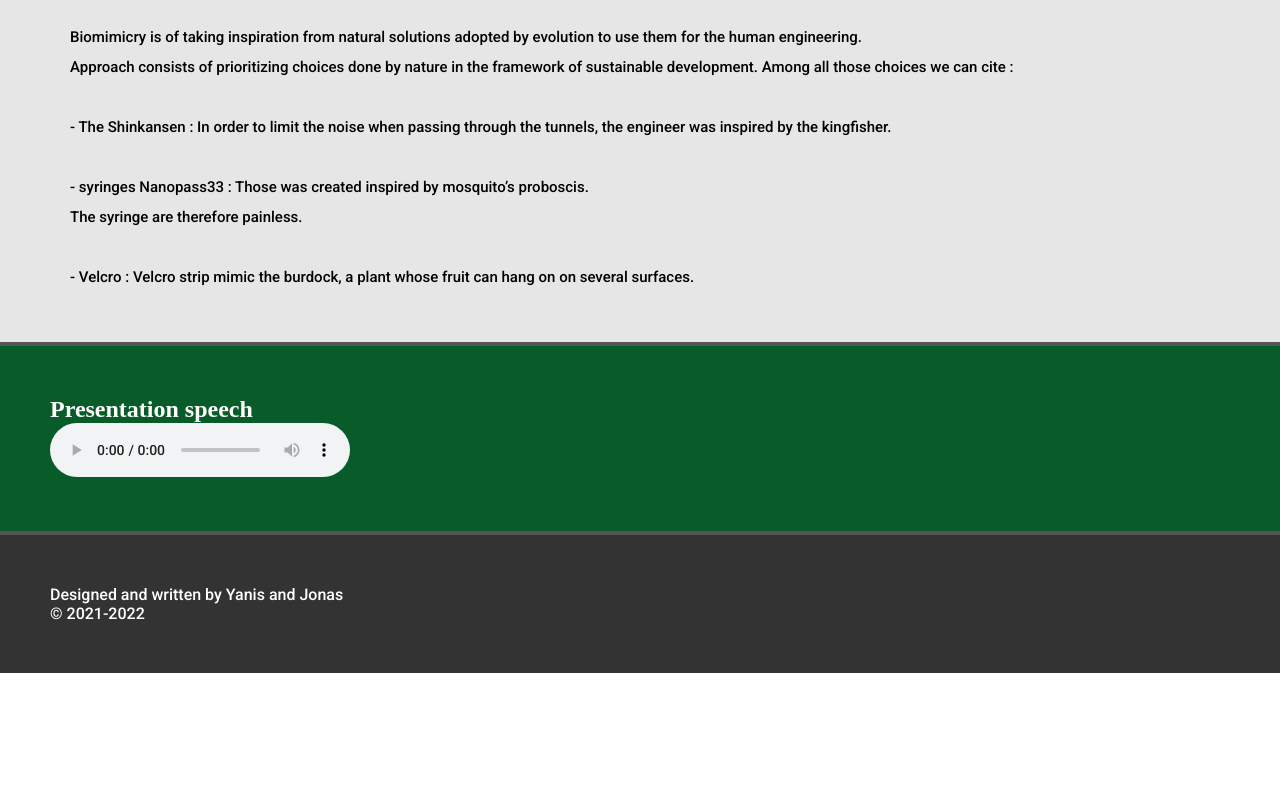
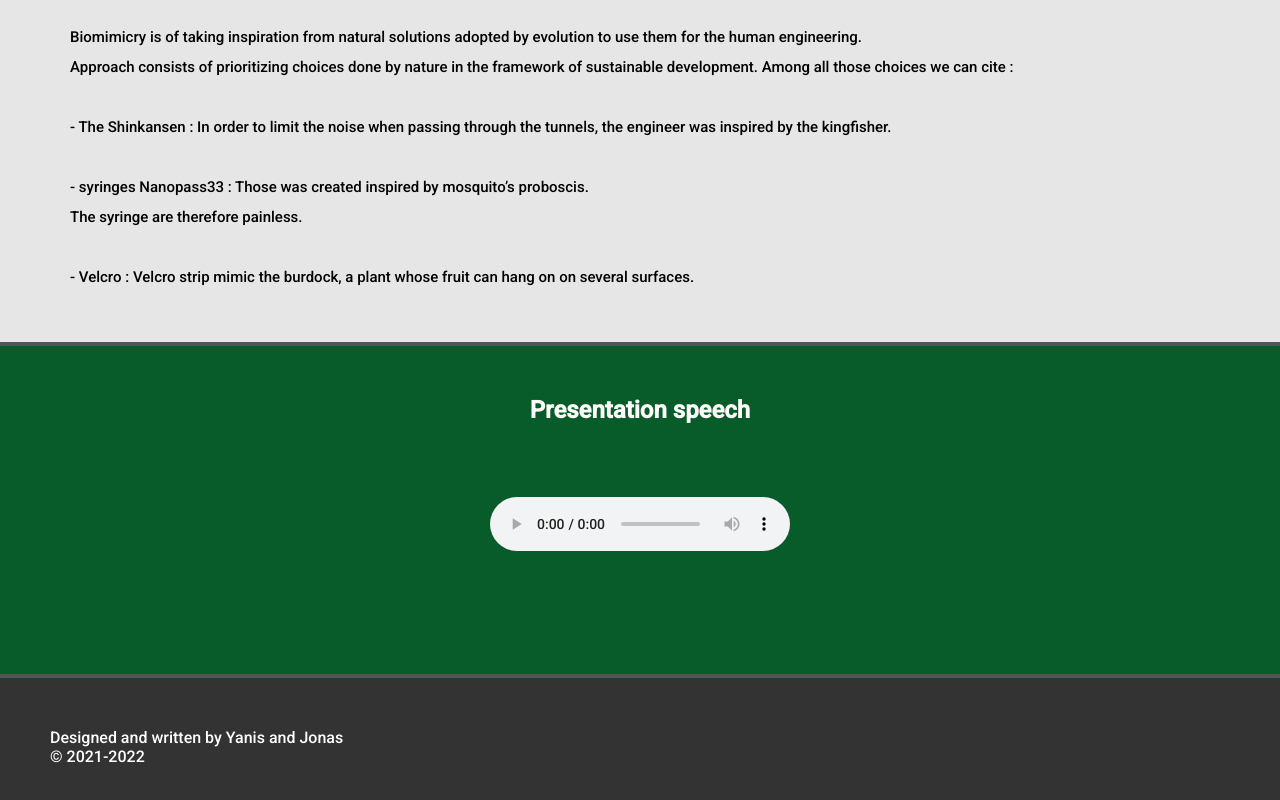
Before and after one commit to Jonas0o0/Anglais, a plain HTML site: page index.html in a window 1280 px wide. Shown: the part 1130-1930 px from the top of the page. Before the commit the page ends 1803 px from the top, so only its background shows below. Drawn offline with Linux system fonts and the light colour scheme.

Commit message:
Update styles.css

```diff
--- a/css/styles.css
+++ b/css/styles.css
@@ -133,7 +133,18 @@ section.speetch{
     background-color: rgb(7, 92, 42);
     padding: 50px;
     color: rgb(255, 251, 251);
+    font-family: 'Roboto', sans-serif;
+}
 
+section.speetch h1{
+    text-align: center;
+}
+
+section.speetch div{
+    display: flex;
+    justify-content: center;
+    align-items: center;
+    height: 200px;
 }
 
 /*/////////////////////////////////////////////////////////////////////////////////////////////////////////////////////////////////////////////////////*/
```
